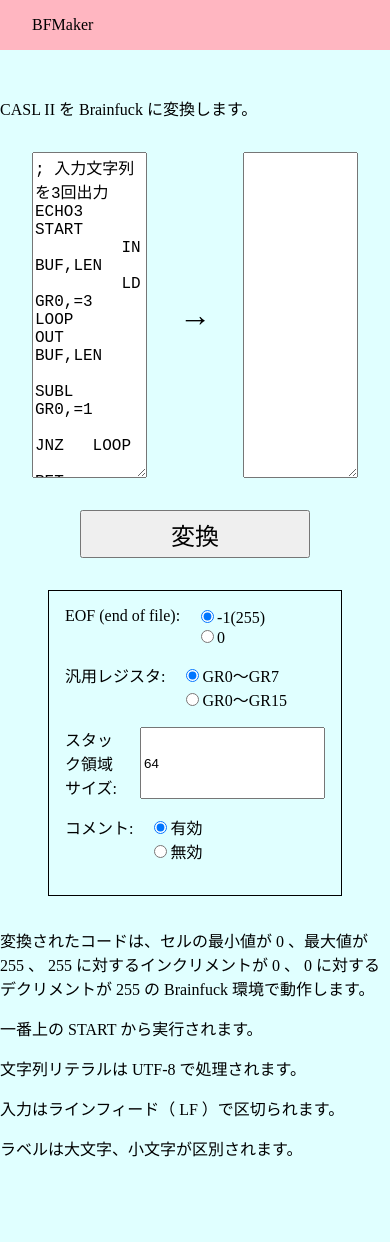
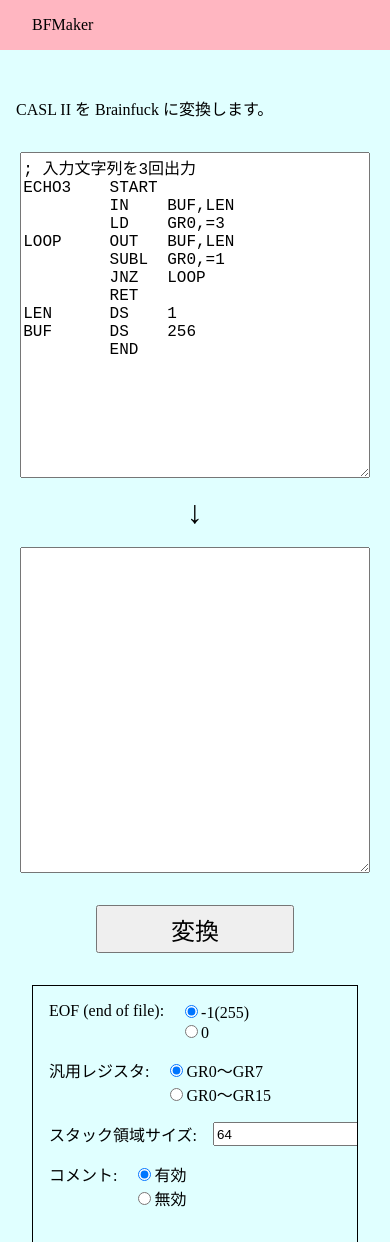
Before and after one commit to Raclamusi/bfmaker, a plain HTML site: page docs/index.html in a window 390 px wide. Shown: the top 1242 px of the page. Drawn offline with Linux system fonts and the light colour scheme.

Commit message:
スマホに対応

```diff
--- a/docs/index.html
+++ b/docs/index.html
@@ -24,13 +24,14 @@
         <p>CASL II を Brainfuck に変換します。</p>
         <div class="code">
             <textarea id="input" class="code_area" autocorrect="off" autocapitalize="off" spellcheck="false"></textarea>
-            <span class="code_arrow">→</span>
+            <span class="code_arrow"></span>
             <textarea id="output" class="code_area" autocorrect="off" autocapitalize="off" spellcheck="false"></textarea>
         </div>
         <div class="button">
             <button id="compile" class="button_compile">変換</button>
         </div>
         <div class="option">
+            <div class="option_scroll">
                 <div class="option_item">
                     <span class="option_label">EOF (end of file)</span>
                     <ul class="option_radio">
@@ -57,6 +58,7 @@
                     </ul>
                 </div>
             </div>
+        </div>
         <p>変換されたコードは、セルの最小値が 0 、最大値が 255 、 255 に対するインクリメントが 0 、 0 に対するデクリメントが 255 の Brainfuck 環境で動作します。</p>
         <p>一番上の START から実行されます。</p>
         <p>文字列リテラルは UTF-8 で処理されます。</p>
--- a/docs/top.css
+++ b/docs/top.css
@@ -18,7 +18,7 @@ body {
 
 .main {
     margin: 0 auto;
-    padding: 5rem 0;
+    padding: 5rem 1rem;
     max-width: 80rem;
 }
 
@@ -27,12 +27,22 @@ body {
     align-items: center;
     margin: 1rem 0;
 }
+@media screen and (max-width: 540px) {
+    .code {
+        flex-direction: column;
+    }
+}
 
 .code_area {
     flex-grow: 1;
-    height: 20rem;
+    min-height: 20rem;
     margin: 1rem 2rem;
     font-size: 1rem;
+}
+@media screen and (max-width: 540px) {
+    .code_area {
+        min-width: 96%;
+    }
 }
 
 .code_area.error {
@@ -42,6 +52,15 @@ body {
 .code_arrow {
     font-size: 2rem;
     font-weight: 900;
+}
+
+.code_arrow::before {
+    content: "→";
+}
+@media screen and (max-width: 540px) {
+    .code_arrow::before {
+        content: "↓";
+    }
 }
 
 .button {
@@ -58,6 +77,16 @@ body {
     margin: 2rem 3rem;
     padding: 1rem;
     border: 0.1rem solid black;
+    overflow-x: auto;
+}
+@media screen and (max-width: 540px) {
+    .option {
+        margin: 2rem 1rem;
+    }
+}
+
+.option_scroll {
+    width: max-content;
 }
 
 .option_item {
```
Lines whose indentation alone changed are shown as unchanged.
